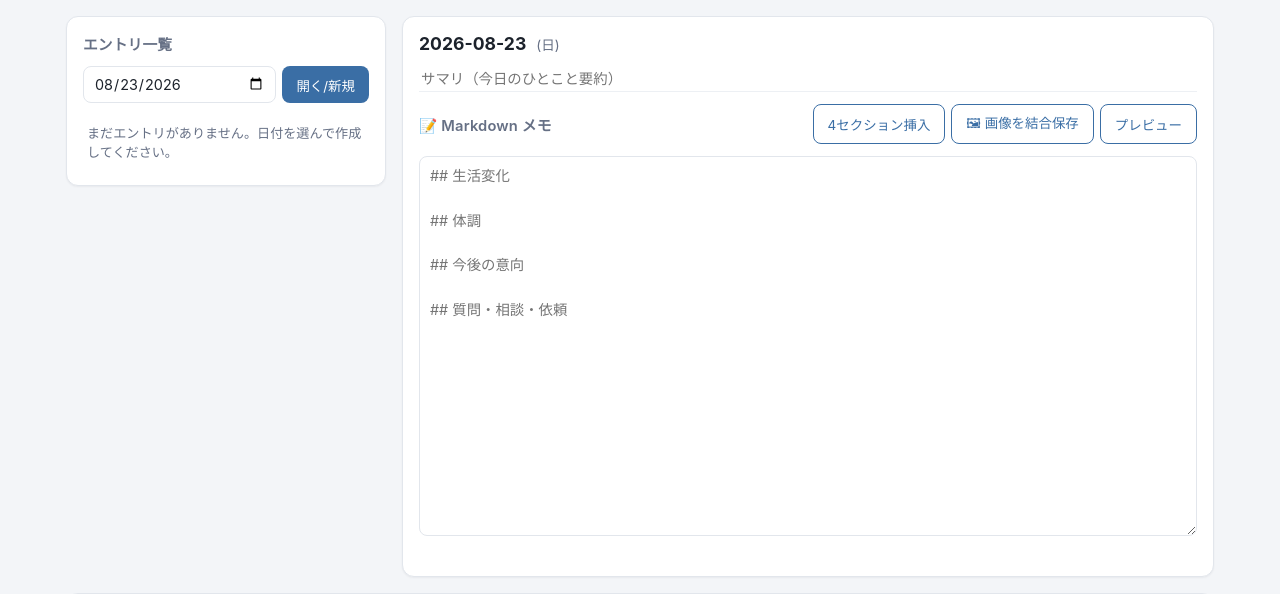
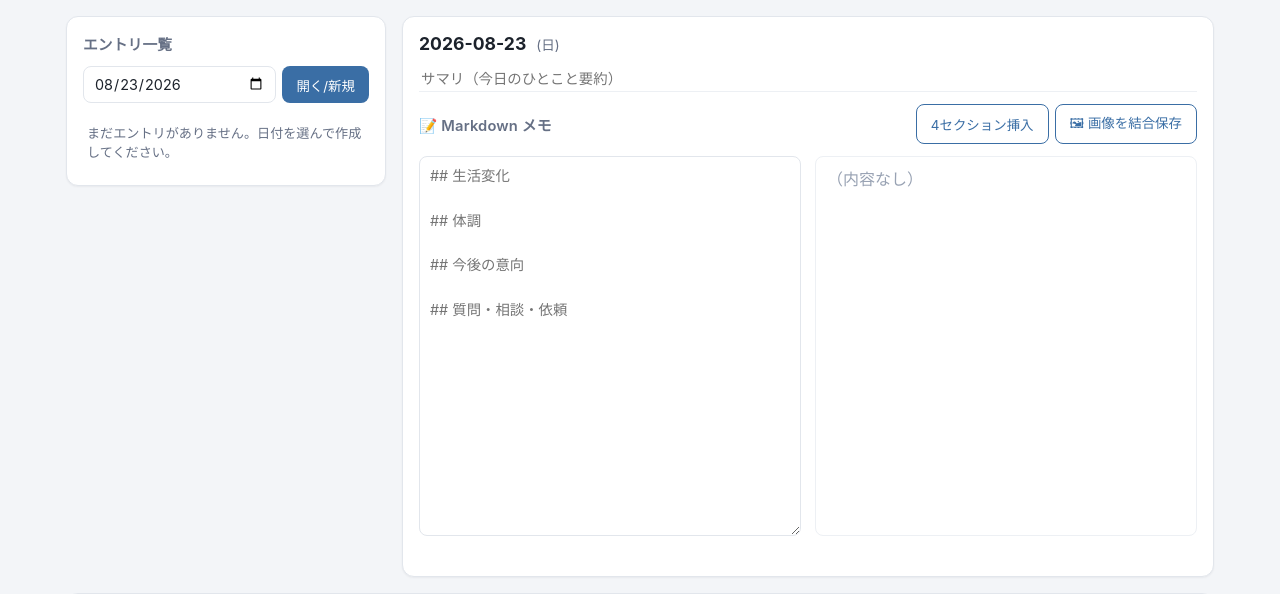
Before and after one commit to gojiroma/tuuinmemo, a Flask app: page /edit in a window 1280 px wide. Shown: the part 55-649 px from the top of the page. Run offline with Flask 3, Linux system fonts and the light colour scheme; data that the repository does not hold is empty; some libraries are stand-ins or nearby versions.

Commit message:
Show the markdown editor and preview side by side instead of toggling
Replace the プレビュー/編集 toggle button with a permanent two-column
split (stacks to one column under 860px): the textarea and rendered
preview are both visible, and the preview live-updates on every
keystroke instead of only refreshing when switching into preview mode.

```diff
--- a/templates/index.html
+++ b/templates/index.html
@@ -103,8 +103,22 @@
 
   .editor-toolbar { display: flex; justify-content: space-between; align-items: center; flex-wrap: wrap; gap: 6px; }
   .editor-toolbar .group { display: flex; gap: 6px; flex-wrap: wrap; }
+  .editor-split { display: grid; grid-template-columns: 1fr 1fr; gap: 14px; align-items: start; }
+  @media (max-width: 860px) {
+    .editor-split { grid-template-columns: 1fr; }
+  }
   #contentEdit { width: 100%; min-height: 380px; resize: vertical; line-height: 1.55; }
-  #contentView { min-height: 380px; line-height: 1.65; }
+  #contentView {
+    min-height: 380px;
+    max-height: 620px;
+    overflow-y: auto;
+    line-height: 1.65;
+    border: 1px solid var(--border-soft);
+    border-radius: var(--radius-sm);
+    padding: 9px 11px;
+    background: var(--bg-elevated);
+    transition: background var(--t), border-color var(--t);
+  }
   #contentView h2 { font-size: 1rem; border-bottom: 1px solid var(--border); padding-bottom: 4px; }
   #contentView :first-child { margin-top: 0; }
   .status-row { display: flex; justify-content: flex-end; align-items: center; }
@@ -159,11 +173,12 @@
       <div class="group">
         <button class="btn secondary" id="templateBtn">4セクション挿入</button>
         <button class="btn secondary" id="combineImagesBtn">🖼 画像を結合保存</button>
-        <button class="btn secondary" id="toggleModeBtn">プレビュー</button>
       </div>
     </div>
-    <textarea id="contentEdit" placeholder="## 生活変化&#10;&#10;## 体調&#10;&#10;## 今後の意向&#10;&#10;## 質問・相談・依頼"></textarea>
-    <div id="contentView" style="display:none;"></div>
+    <div class="editor-split">
+      <textarea id="contentEdit" placeholder="## 生活変化&#10;&#10;## 体調&#10;&#10;## 今後の意向&#10;&#10;## 質問・相談・依頼"></textarea>
+      <div id="contentView"></div>
+    </div>
     <div class="status-row">
       <span id="saveStatus"></span>
     </div>
@@ -219,7 +234,6 @@ const state = {
   entriesByDate: {},
   vitals: { sleep: [], steps: [] },
   vitalsMode: 'recent',
-  editMode: true,
   currentMemoId: null,
 };
 
@@ -435,14 +449,6 @@ function updatePreview() {
     : '<p style="color:var(--text-faint);">（内容なし）</p>';
 }
 
-function setEditMode(edit) {
-  state.editMode = edit;
-  document.getElementById('contentEdit').style.display = edit ? 'block' : 'none';
-  document.getElementById('contentView').style.display = edit ? 'none' : 'block';
-  document.getElementById('toggleModeBtn').textContent = edit ? 'プレビュー' : '編集';
-  if (!edit) updatePreview();
-}
-
 function setSaveStatus(text, kind) {
   const el = document.getElementById('saveStatus');
   el.textContent = text;
@@ -508,13 +514,12 @@ async function autosaveNow() {
 
 document.getElementById('summaryInput').addEventListener('input', onFormInput);
 document.getElementById('contentEdit').addEventListener('input', onFormInput);
+document.getElementById('contentEdit').addEventListener('input', updatePreview);
 document.getElementById('contentEdit').addEventListener('keydown', function (e) {
   applyMarkdownEditorKeydown(this, e);
 });
 document.getElementById('contentEdit').addEventListener('focus', () => document.body.classList.add('editor-focused'));
 document.getElementById('contentEdit').addEventListener('blur', () => document.body.classList.remove('editor-focused'));
-
-document.getElementById('toggleModeBtn').addEventListener('click', () => setEditMode(!state.editMode));
 
 document.getElementById('templateBtn').addEventListener('click', () => {
   const el = document.getElementById('contentEdit');
@@ -524,6 +529,7 @@ document.getElementById('templateBtn').addEventListener('click', () => {
     el.value += (el.value.endsWith('\n') ? '' : '\n') + '\n' + TEMPLATE;
   }
   onFormInput();
+  updatePreview();
 });
 
 async function deleteEntry(dateStr) {
@@ -701,7 +707,6 @@ if ('serviceWorker' in navigator) {
 
 document.querySelector('.period-toggle [data-mode="recent"]').classList.add('active');
 document.getElementById('jumpDateInput').value = state.selectedDate;
-setEditMode(true);
 setStatus(navigator.onLine ? 'オンライン' : 'オフライン', !navigator.onLine);
 
 loadEntries().then(() => {
```
